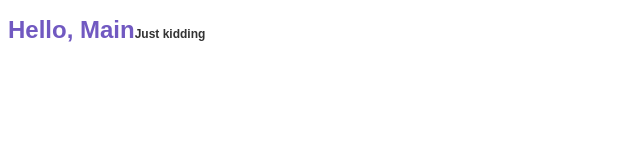
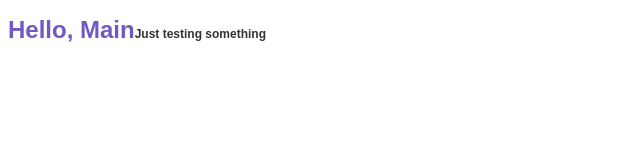
Before and after one commit to daniloxxv/github-issue-viewer, a React (Create React App) app: page / in a window 1280 px wide. Shown: the top 160 px of the page, without its empty margins (0-640 px from the left). Built offline with nearby package versions, Linux system fonts and the light colour scheme.

Commit message:
Playing with styled components

```diff
--- a/src/pages/Main/index.js
+++ b/src/pages/Main/index.js
@@ -5,7 +5,7 @@ import {Title } from './styles'
 export default function Main(){
     let seconds = new Date().getSeconds()
     return <Title seconds={seconds}>Hello, Main
-        <small>Just kidding</small>
+        <small>Just testing something</small>
 
     </Title>
 }
```
